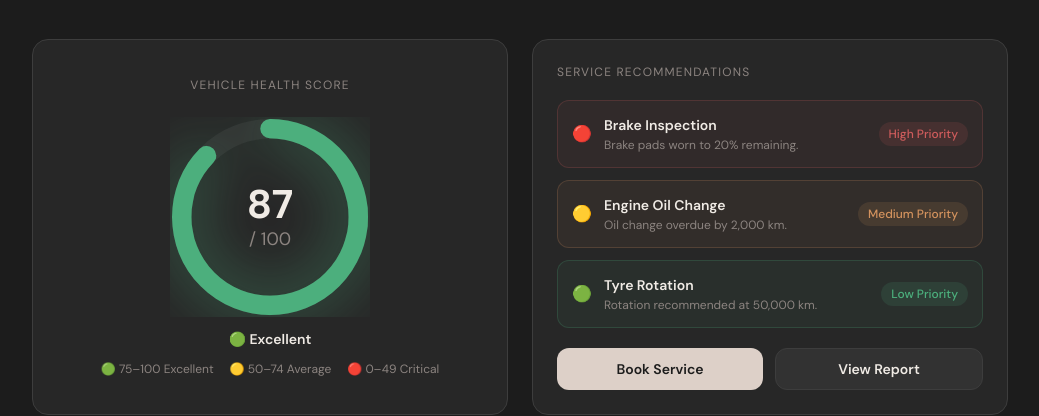
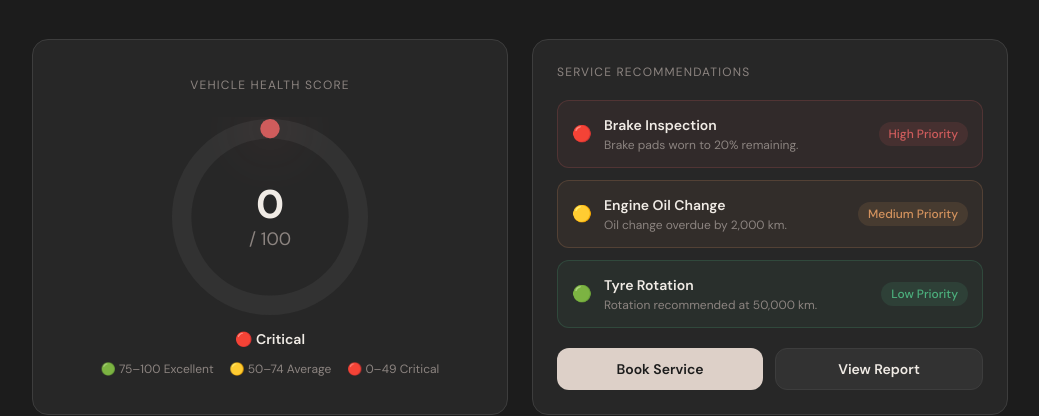
Before and after one commit to singhpriya74671/Drive-Transparency, a React (Create React App) app in the folder frontend-web/: page / in a window 1280 px wide. Shown: the part 856-1272 px from the top of the page, without its empty margins (120-1159 px from the left). Built offline with nearby package versions, Linux system fonts and the light colour scheme; no server answers.

Commit message:
fix: show 0 defaults for health score, mileage, services due, cost when no vehicle added

```diff
--- a/frontend-web/src/pages/Home.jsx
+++ b/frontend-web/src/pages/Home.jsx
@@ -159,12 +159,12 @@ export default function Home() {
   const [auraLoading, setAuraLoading] = useState(false);
 
   // Derive real data from report when available
-  const healthScore  = report ? Math.round(report.overall_health_score) : 87;
-  const mileage      = selectedVehicle?.mileage_km || 45000;
-  const servicesDue  = report ? report.components.filter(c => c.urgency !== "good").length : 3;
+  const healthScore  = report ? Math.round(report.overall_health_score) : 0;
+  const mileage      = selectedVehicle?.mileage_km || 0;
+  const servicesDue  = report ? report.components.filter(c => c.urgency !== "good").length : 0;
   const costEst      = report
     ? report.components.reduce((s, c) => s + (c.urgency !== "good" ? c.estimated_cost_min : 0), 0)
-    : 3500;
+    : 0;
   const recommendations = report
     ? report.components.slice().sort((a, b) => (a.urgency === "critical" ? -1 : a.urgency === "warning" ? 0 : 1)).slice(0, 3)
     : MOCK_RECOMMENDATIONS;
```
